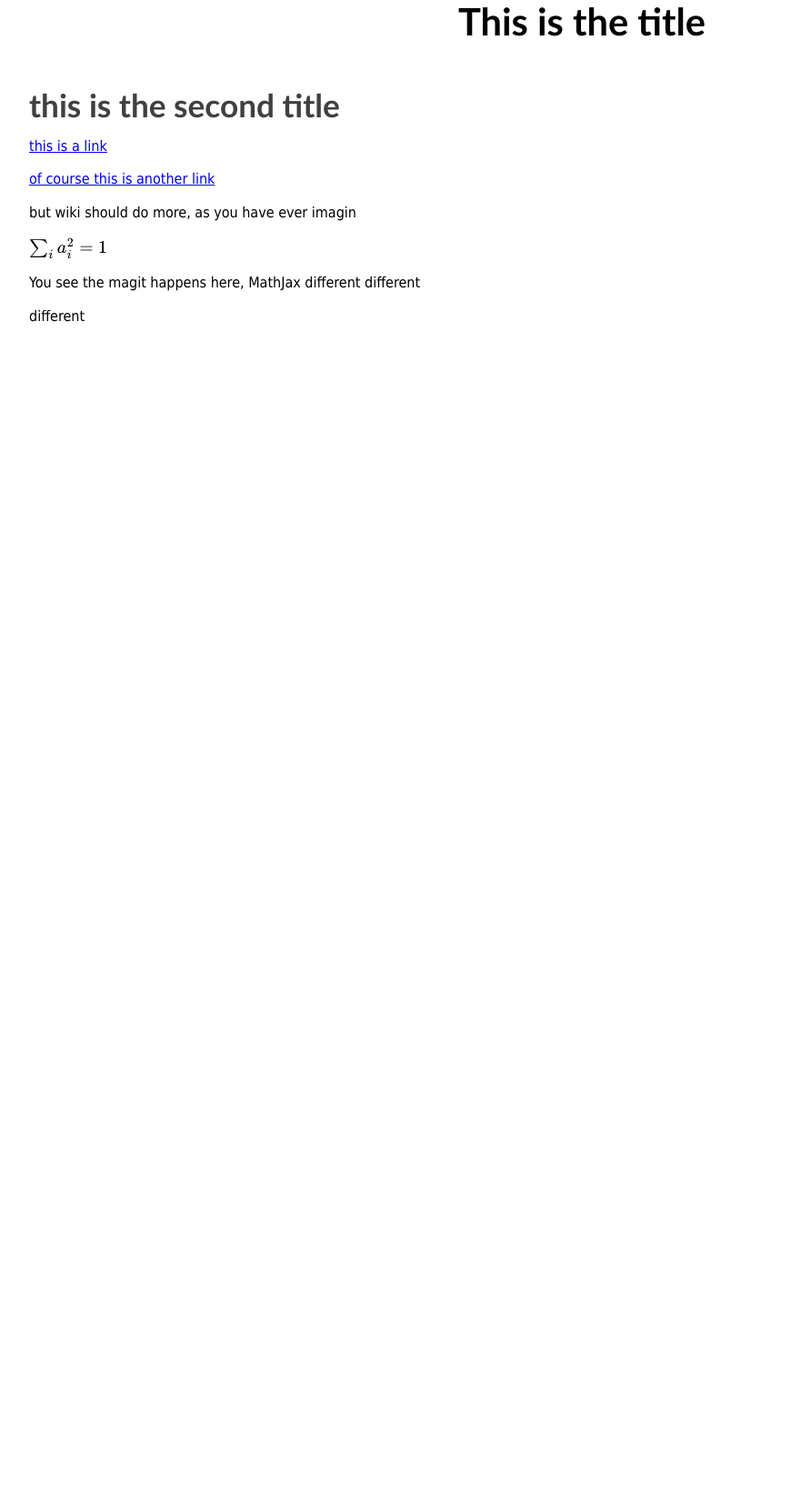
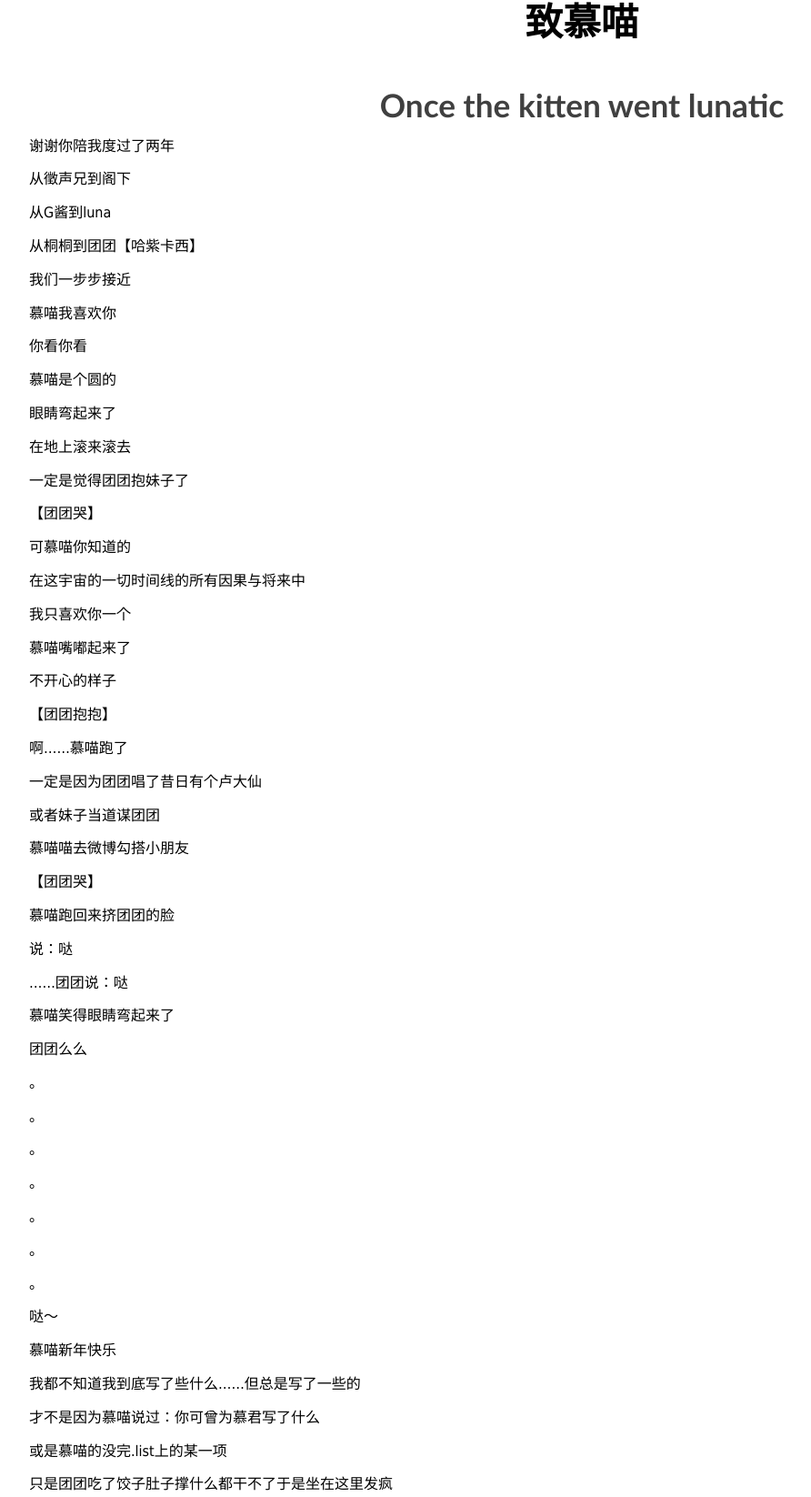
Before and after one commit to LunaTheFinal/lunathefinal.github.com, a plain HTML site: page index.html in a window 1280 px wide. Shown: the part 59-1705 px from the top of the page at 91% size, without its empty margins (0-892 px from the left). Before the commit the page ends 800 px from the top, so only its background shows below. Drawn offline with nearby package versions, Linux system fonts and the light colour scheme; some packages are replaced by stand-ins of ours.

Commit message:
to the kitten

```diff
--- a/index.html
+++ b/index.html
@@ -11,33 +11,188 @@
     <body>
         <div class="content">
 
-<h1 id="toc_1" class="justcenter">This is the title</h1>
-<h2 id="toc_1.1">this is the second title</h2>
+<h1 id="toc_1" class="justcenter">致慕喵</h1>
+<h2 id="toc_1.1" class="justcenter">Once the kitten went lunatic</h2>
 
 <p>
-<a href="this is a link.html">this is a link</a>
+谢谢你陪我度过了两年
 </p>
 
 <p>
-<a href="of course this is another link.html">of course this is another link</a>
+从徵声兄到阁下
+</p>
+
+
+<p>
+从G酱到luna
 </p>
 
 <p>
-but wiki should do more, as you have ever imagin
+从桐桐到团团【哈紫卡西】
 </p>
 
 <p>
- \( \sum_i a_i^2 = 1 \)
+我们一步步接近
 </p>
 
 <p>
-You see the magit happens here, MathJax
- different
-different
+慕喵我喜欢你
 </p>
 
 <p>
-different
+你看你看
+</p>
+
+<p>
+慕喵是个圆的
+</p>
+
+<p>
+眼睛弯起来了
+</p>
+
+<p>
+在地上滚来滚去
+</p>
+
+<p>
+一定是觉得团团抱妹子了
+</p>
+
+<p>
+【团团哭】
+</p>
+
+<p>
+可慕喵你知道的
+</p>
+
+<p>
+在这宇宙的一切时间线的所有因果与将来中
+</p>
+
+<p>
+我只喜欢你一个
+</p>
+
+<p>
+慕喵嘴嘟起来了
+</p>
+
+<p>
+不开心的样子
+</p>
+
+<p>
+【团团抱抱】
+</p>
+
+<p>
+啊……慕喵跑了
+</p>
+
+<p>
+一定是因为团团唱了昔日有个卢大仙
+</p>
+
+<p>
+或者妹子当道谋团团
+</p>
+
+<p>
+慕喵喵去微博勾搭小朋友
+</p>
+
+<p>
+【团团哭】
+</p>
+
+<p>
+慕喵跑回来挤团团的脸
+</p>
+
+<p>
+说：哒
+</p>
+
+<p>
+……团团说：哒
+</p>
+
+<p>
+慕喵笑得眼睛弯起来了
+</p>
+
+<p>
+团团么么
+</p>
+
+<p>
+。
+</p>
+
+<p>
+。
+</p>
+
+<p>
+。
+</p>
+
+<p>
+。
+</p>
+
+<p>
+。
+</p>
+
+<p>
+。
+</p>
+
+<p>
+。
+</p>
+
+<p>
+哒～
+</p>
+
+<p>
+慕喵新年快乐
+</p>
+
+<p>
+我都不知道我到底写了些什么……但总是写了一些的
+</p>
+
+<p>
+才不是因为慕喵说过：你可曾为慕君写了什么
+</p>
+
+<p>
+或是慕喵的没完.list上的某一项
+</p>
+
+<p>
+只是团团吃了饺子肚子撑什么都干不了于是坐在这里发疯
+</p>
+
+<p>
+总之
+</p>
+
+<p>
+慕喵么么哒
+</p>
+
+<p>
+最喜欢了
+</p>
+
+<p>
+<strong>要让只有一个UC浏览器的慕喵能感受到我的心意</strong>
 </p>
 
         </div>
```
